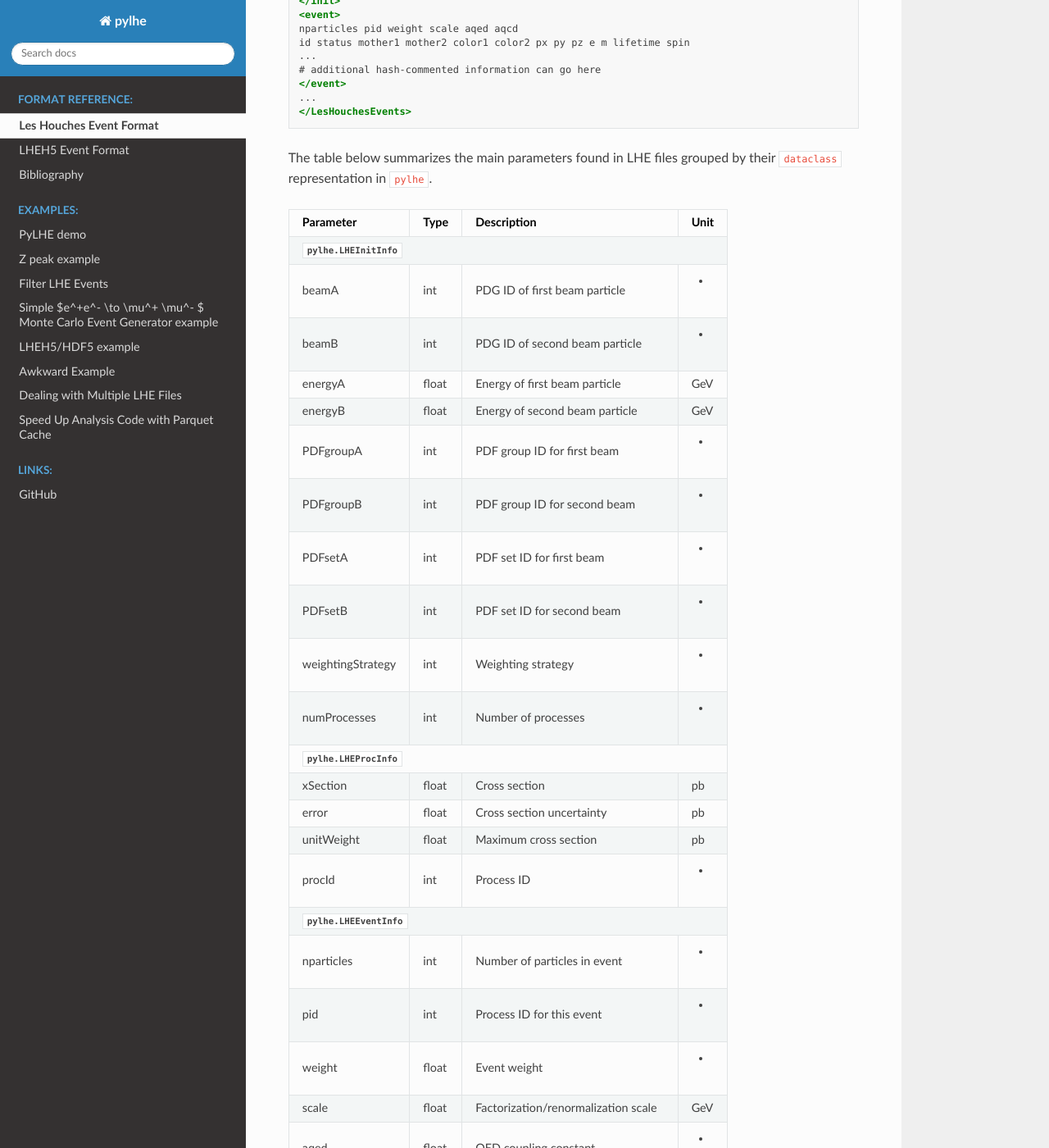
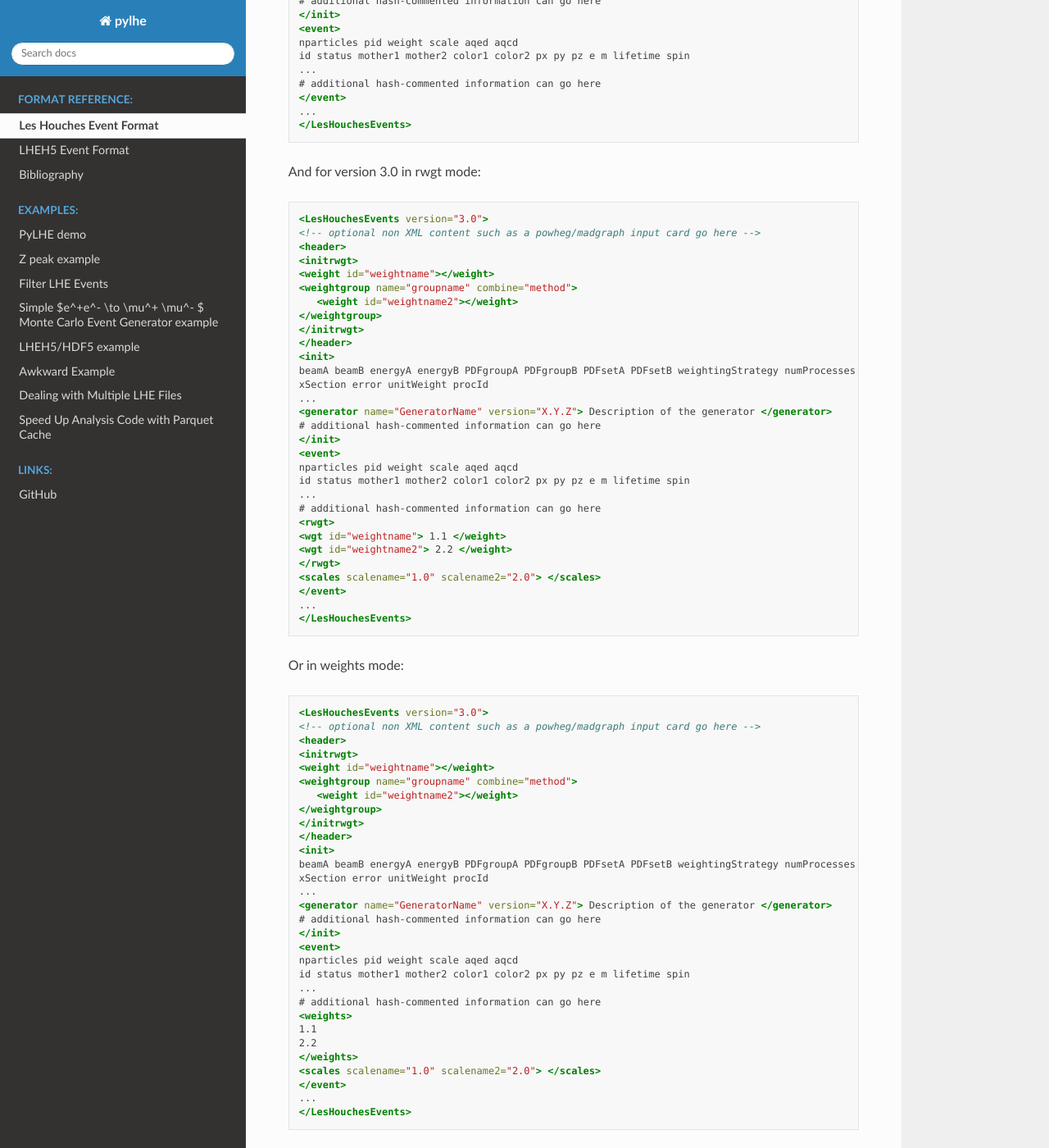
Before and after one commit to scikit-hep/pylhe, a Sphinx documentation site: the page built from docs/source/lhe.rst, in a window 1280 px wide and 1400 px high, scrolled down 485 px. Shown: the whole window at 82% size. Built offline with Sphinx 7.4.7 and the Read the Docs theme 3.1.0, drawn with Linux system fonts in a browser that asks for light colours; cross-references to code outside the pages are shown as plain code; some of the changed text lies outside the part shown.

Commit message:
update v3 docs XML examples

```diff
--- a/docs/source/lhe.rst
+++ b/docs/source/lhe.rst
@@ -4,13 +4,14 @@ Les Houches Event Format
 The Les Houches Event (LHE) format uses an XML-like structure, but the content within the ``<init>` and ``<event>`` blocks consists of whitespace-separated values designed for straightforward parsing in Fortran.
 Its first version was defined in :cite:`Alwall:2006yp`.
 The ``<header>`` block can contain arbitrary XML content, usually metadata or comments explaining how the events were generated.
-The following skeleton example illustrates the overall structure of an LHE file using the ``pylhe`` naming of the attributes:
+The following skeleton example illustrates the overall structure of an LHE file using the ``pylhe`` naming of the attributes for version 1.0:
 
 .. code-block:: xml
 
    <LesHouchesEvents version="1.0">
    <!-- optional non XML content such as a powheg/madgraph input card go here -->
-   <header></header>
+   <header>
+   </header>
    <init>
    beamA beamB energyA energyB PDFgroupA PDFgroupB PDFsetA PDFsetB weightingStrategy numProcesses
    xSection error unitWeight procId
@@ -25,6 +26,79 @@ The following skeleton example illustrates the overall structure of an LHE file
    </event>
    ...
    </LesHouchesEvents>
+
+And for version 3.0 in rwgt mode:
+
+.. code-block:: xml
+
+   <LesHouchesEvents version="3.0">
+   <!-- optional non XML content such as a powheg/madgraph input card go here -->
+   <header>
+   <initrwgt>
+   <weight id="weightname"></weight>
+   <weightgroup name="groupname" combine="method">
+      <weight id="weightname2"></weight>
+   </weightgroup>
+   </initrwgt>
+   </header>
+   <init>
+   beamA beamB energyA energyB PDFgroupA PDFgroupB PDFsetA PDFsetB weightingStrategy numProcesses
+   xSection error unitWeight procId
+   ...
+   <generator name="GeneratorName" version="X.Y.Z"> Description of the generator </generator>
+   # additional hash-commented information can go here
+   </init>
+   <event>
+   nparticles pid weight scale aqed aqcd
+   id status mother1 mother2 color1 color2 px py pz e m lifetime spin
+   ...
+   # additional hash-commented information can go here
+   <rwgt>
+   <wgt id="weightname"> 1.1 </weight>
+   <wgt id="weightname2"> 2.2 </weight>
+   </rwgt>
+   <scales scalename="1.0" scalename2="2.0"> </scales>
+   </event>
+   ...
+   </LesHouchesEvents>
+
+Or in weights mode:
+
+
+.. code-block:: xml
+
+   <LesHouchesEvents version="3.0">
+   <!-- optional non XML content such as a powheg/madgraph input card go here -->
+   <header>
+   <initrwgt>
+   <weight id="weightname"></weight>
+   <weightgroup name="groupname" combine="method">
+      <weight id="weightname2"></weight>
+   </weightgroup>
+   </initrwgt>
+   </header>
+   <init>
+   beamA beamB energyA energyB PDFgroupA PDFgroupB PDFsetA PDFsetB weightingStrategy numProcesses
+   xSection error unitWeight procId
+   ...
+   <generator name="GeneratorName" version="X.Y.Z"> Description of the generator </generator>
+   # additional hash-commented information can go here
+   </init>
+   <event>
+   nparticles pid weight scale aqed aqcd
+   id status mother1 mother2 color1 color2 px py pz e m lifetime spin
+   ...
+   # additional hash-commented information can go here
+   <weights>
+   1.1
+   2.2
+   </weights>
+   <scales scalename="1.0" scalename2="2.0"> </scales>
+   </event>
+   ...
+   </LesHouchesEvents>
+
+
 
 The table below summarizes the main parameters found in LHE files grouped by their ``dataclass`` representation in ``pylhe``.
 
@@ -108,5 +182,4 @@ The table below summarizes the main parameters found in LHE files grouped by the
 
 Further details can be found in the original definition of the LHE file standard.
 Besides the original publication there were two extensions to the LHE format, version 2.0 in 2009 :cite:`Butterworth:2010ym` and version 3.0 in 2013 :cite:`Andersen:2014efa`.
-However, ``pylhe`` currently only implements the widely adopted extension from version 1.0, that is the addition of multiple weights via ``<initrwgt>``, ``<rwgt>``, ``<weight>``, ``<weights>``, ``<wgt>``, and ``<weightgroup>``.
-If in the future there is a demand for ``<scales>``, ``<generator>``, ``<pdfinfo>``, or ``<clustering>``, support for these can be added as well.
+However, ``pylhe`` implements the widely adopted version 3.0 and thus also the subset version 1.0, that is the addition ``<scales>``, ``<generator>``, and of multiple weights via ``<initrwgt>``, ``<rwgt>``, ``<weight>``, ``<weights>``, ``<wgt>``, and ``<weightgroup>``.
```
